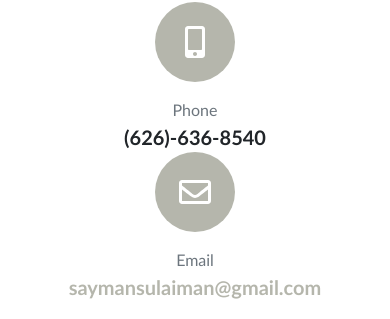
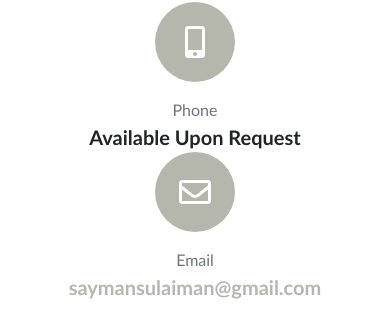
Before and after one commit to AymanSulaiman/Personal_Website, a Flask app: page / in a window 390 px wide. Shown: the part 3439-3758 px from the top of the page. Run offline with Flask 2, Linux system fonts and the light colour scheme; some libraries are stand-ins or nearby versions; some web fonts are replaced.

Commit message:
removed phone number

```diff
--- a/templates/index.html
+++ b/templates/index.html
@@ -237,7 +237,7 @@
                         <div class="d-flex flex-column align-items-center">
                             <div class="icon-contact mb-3"><i class="fas fa-mobile-alt"></i></div>
                             <div class="text-muted">Phone</div>
-                            <div class="lead font-weight-bold">(626)-636-8540</div>
+                            <div class="lead font-weight-bold">Available Upon Request</div>
                         </div>
                     </div>
                     <div class="col-lg-4">
```
